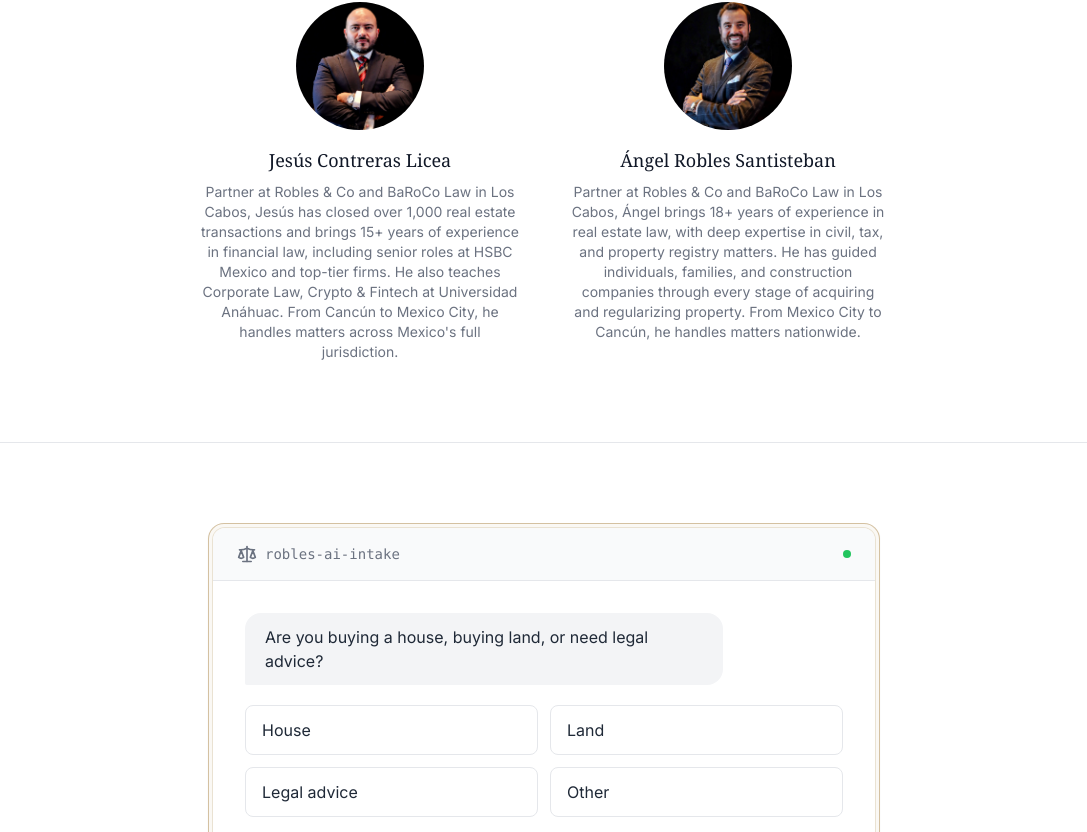
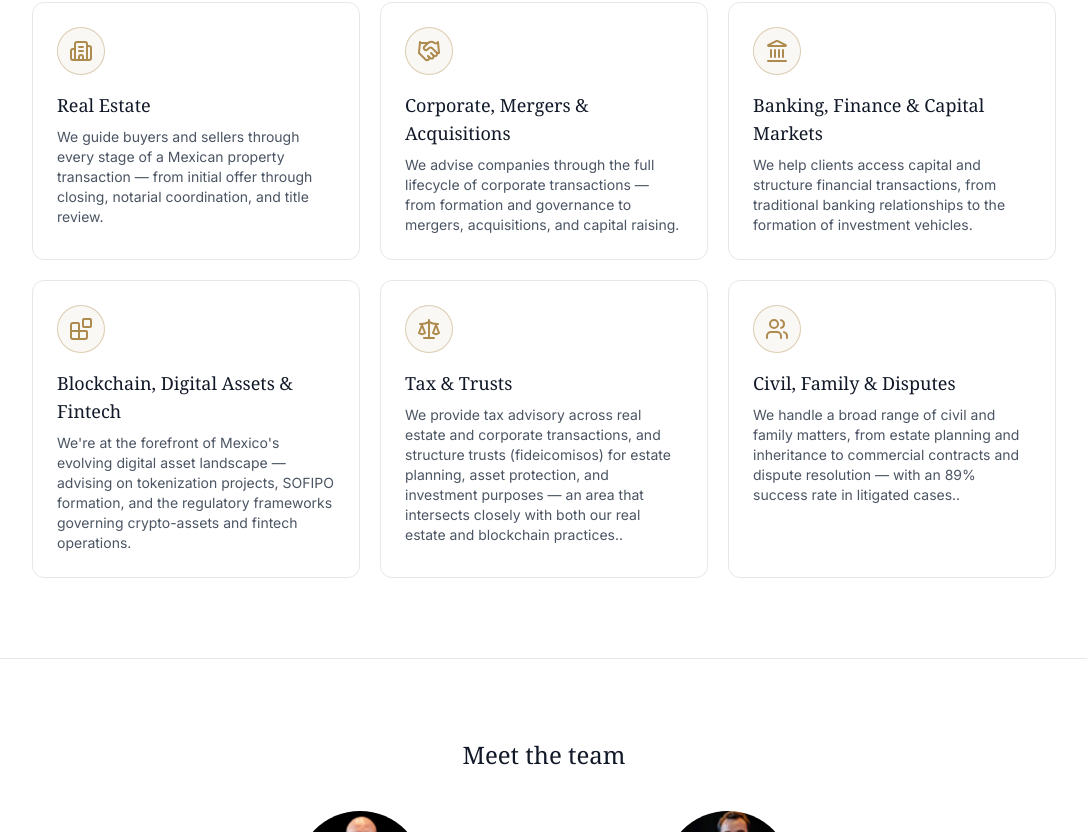
Before and after one commit to 3dwuard/Robles-Co, a Next.js app: page / in a window 1280 px wide. Shown: the part 708-1540 px from the top of the page, without its empty margins (96-1183 px from the left). Built offline with nearby package versions, Linux system fonts and the light colour scheme; no server answers.

Commit message:
Add mutli-practice-area funnel, services section, and practice area pages

```diff
--- a/app/api/notify/route.ts
+++ b/app/api/notify/route.ts
@@ -6,6 +6,7 @@ const NOTIFY_FROM = "onboarding@resend.dev";
 
 type NotifyPayload = {
   need?: string;
+  practiceArea?: string;
   description?: string;
   valueRange?: string;
   urgent?: boolean;
@@ -27,9 +28,11 @@ export async function POST(request: Request) {
     return NextResponse.json({ error: "Invalid JSON body" }, { status: 400 });
   }
 
-  const { need, description, valueRange, urgent, name, contactMethod, contactValue } = payload;
+  const { need, practiceArea, description, valueRange, urgent, name, contactMethod, contactValue } =
+    payload;
 
   const body = [
+    `Practice area: ${practiceArea ?? "-"}`,
     `Need: ${need ?? "-"}`,
     `Description: ${description ?? "-"}`,
     `Value range: ${valueRange ?? "-"}`,
--- a/app/page.tsx
+++ b/app/page.tsx
@@ -5,6 +5,7 @@ import Link from "next/link";
 import Image from "next/image";
 import { Menu, ShieldCheck, MapPin } from "lucide-react";
 import IntakePanel from "@/components/intake/IntakePanel";
+import { practiceAreas } from "@/data/practiceAreas";
 
 type NavLink = { label: string; href: string };
 
@@ -183,6 +184,36 @@ export default function Home() {
         </div>
       </section>
 
+      {/* Services */}
+      <section id="services" className="w-full border-t border-gray-200 px-6 py-20">
+        <div className="mx-auto max-w-5xl">
+          <h2 className="text-center font-serif text-2xl text-gray-900">
+            Practice areas
+          </h2>
+
+          <div className="mt-10 grid grid-cols-1 gap-5 sm:grid-cols-2 lg:grid-cols-3">
+            {practiceAreas.map((area) => {
+              const Icon = area.icon;
+              const teaser = area.summary.split(". ")[0] + ".";
+
+              return (
+                <Link
+                  key={area.slug}
+                  href={`/practice-areas/${area.slug}`}
+                  className="flex flex-col rounded-xl border border-gray-200 p-6 transition-colors hover:border-gray-400"
+                >
+                  <div className="flex h-12 w-12 items-center justify-center rounded-full border border-[#ad8a4e]/40 bg-[#ad8a4e]/[0.06]">
+                    <Icon className="h-6 w-6 text-[#ad8a4e]" />
+                  </div>
+                  <h3 className="mt-4 font-serif text-lg text-gray-900">{area.title}</h3>
+                  <p className="mt-2 text-sm text-gray-600">{teaser}</p>
+                </Link>
+              );
+            })}
+          </div>
+        </div>
+      </section>
+
       {/* Team */}
       <section id="team" className="w-full border-t border-gray-200 px-6 py-20">
         <div className="mx-auto max-w-4xl">
--- /dev/null
+++ b/app/practice-areas/[slug]/page.tsx
@@ -0,0 +1,60 @@
+import Link from "next/link";
+import { notFound } from "next/navigation";
+import { practiceAreas } from "@/data/practiceAreas";
+
+export default function PracticeAreaPage({ params }: { params: { slug: string } }) {
+  const practiceArea = practiceAreas.find((area) => area.slug === params.slug);
+
+  if (!practiceArea) {
+    notFound();
+  }
+
+  const { title, icon: Icon, summary, whatWeHandle } = practiceArea;
+
+  return (
+    <main className="flex min-h-screen flex-col items-center">
+      <div className="w-full border-b border-gray-200">
+        <div className="mx-auto flex max-w-6xl items-center px-6 py-5">
+          <Link href="/" className="font-serif text-xl tracking-wide text-gray-900">
+            Robles &amp; Co
+          </Link>
+        </div>
+      </div>
+
+      <section className="w-full px-6 py-16 sm:py-20">
+        <div className="mx-auto max-w-2xl">
+          <Link
+            href="/"
+            className="text-sm text-gray-500 transition-colors hover:text-gray-900"
+          >
+            ← Back to home
+          </Link>
+
+          <div className="mt-10 flex flex-col items-center text-center">
+            <div className="flex h-16 w-16 items-center justify-center rounded-full border border-[#ad8a4e]/40 bg-[#ad8a4e]/[0.06]">
+              <Icon className="h-8 w-8 text-[#ad8a4e]" />
+            </div>
+
+            <h1 className="mt-6 font-serif text-3xl text-gray-900 sm:text-4xl">{title}</h1>
+
+            <p className="mt-5 text-base text-gray-600 sm:text-lg">{summary}</p>
+          </div>
+
+          <div className="mt-12">
+            <p className="font-mono text-xs uppercase tracking-wide text-gray-400">
+              What we handle
+            </p>
+            <ul className="mt-4 flex flex-col gap-3">
+              {whatWeHandle.map((item) => (
+                <li key={item} className="flex items-start gap-2 text-gray-800">
+                  <span className="mt-2 h-1.5 w-1.5 flex-shrink-0 rounded-full bg-[#ad8a4e]" />
+                  <span>{item}</span>
+                </li>
+              ))}
+            </ul>
+          </div>
+        </div>
+      </section>
+    </main>
+  );
+}
--- a/components/intake/IntakePanel.tsx
+++ b/components/intake/IntakePanel.tsx
@@ -14,6 +14,7 @@ import {
   IntakeMessage,
   IntakeStage,
   Need,
+  PracticeArea,
   ValueRangeId,
 } from "./types";
 
@@ -23,7 +24,7 @@ export default function IntakePanel() {
     {
       id: 0,
       sender: "bot",
-      text: "Are you buying a house, buying land, or need legal advice?",
+      text: "What can we help you with?",
     },
   ]);
   const [answers, setAnswers] = useState<IntakeAnswers>({});
@@ -36,8 +37,8 @@ export default function IntakePanel() {
     setMessages((prev) => [...prev, { id: prev.length, sender, text }]);
   }
 
-  function handleSituationComplete(need: Need) {
-    setAnswers((prev) => ({ ...prev, need }));
+  function handleSituationComplete(need: Need, practiceArea: PracticeArea) {
+    setAnswers((prev) => ({ ...prev, need, practiceArea }));
     addMessage("bot", "Tell me about your situation.");
     setStage("describe");
   }
@@ -69,6 +70,7 @@ export default function IntakePanel() {
 
     const { error } = await supabase.from("intake_submissions").insert({
       need: finalAnswers.need,
+      practice_area: finalAnswers.practiceArea,
       description: finalAnswers.description,
       value_range: finalAnswers.valueRange,
       urgent: finalAnswers.urgent,
@@ -87,6 +89,7 @@ export default function IntakePanel() {
         headers: { "Content-Type": "application/json" },
         body: JSON.stringify({
           need: finalAnswers.need,
+          practiceArea: finalAnswers.practiceArea,
           description: finalAnswers.description,
           valueRange: finalAnswers.valueRange,
           urgent: finalAnswers.urgent,
--- a/components/intake/SituationStep.tsx
+++ b/components/intake/SituationStep.tsx
@@ -1,29 +1,70 @@
 "use client";
 
-import { AddMessage, Need, NEED_OPTIONS, optionButtonClass } from "./types";
+import { useState } from "react";
+import {
+  AddMessage,
+  Need,
+  PRACTICE_AREA_OPTIONS,
+  PRACTICE_AREA_SUB_OPTIONS,
+  PracticeArea,
+  optionButtonClass,
+} from "./types";
 
 export default function SituationStep({
   addMessage,
   onComplete,
 }: {
   addMessage: AddMessage;
-  onComplete: (need: Need) => void;
+  onComplete: (need: Need, practiceArea: PracticeArea) => void;
 }) {
-  function handleSelect(need: Need) {
+  const [practiceArea, setPracticeArea] = useState<PracticeArea | null>(null);
+
+  function handleSelectCategory(area: PracticeArea) {
+    addMessage("user", area);
+
+    const subOptions = PRACTICE_AREA_SUB_OPTIONS[area];
+    if (!subOptions) {
+      onComplete("Other", area);
+      return;
+    }
+
+    addMessage("bot", "Which of these best describes it?");
+    setPracticeArea(area);
+  }
+
+  function handleSelectNeed(need: Need) {
     addMessage("user", need);
-    onComplete(need);
+    onComplete(need, practiceArea as PracticeArea);
+  }
+
+  if (practiceArea) {
+    const subOptions = PRACTICE_AREA_SUB_OPTIONS[practiceArea] ?? [];
+    return (
+      <div className="grid grid-cols-2 gap-2 pt-1 md:gap-3">
+        {subOptions.map((need) => (
+          <button
+            key={need}
+            type="button"
+            onClick={() => handleSelectNeed(need)}
+            className={optionButtonClass}
+          >
+            {need}
+          </button>
+        ))}
+      </div>
+    );
   }
 
   return (
     <div className="grid grid-cols-2 gap-2 pt-1 md:gap-3">
-      {NEED_OPTIONS.map((need) => (
+      {PRACTICE_AREA_OPTIONS.map((area) => (
         <button
-          key={need}
+          key={area}
           type="button"
-          onClick={() => handleSelect(need)}
+          onClick={() => handleSelectCategory(area)}
           className={optionButtonClass}
         >
-          {need}
+          {area}
         </button>
       ))}
     </div>
--- a/components/intake/types.ts
+++ b/components/intake/types.ts
@@ -1,4 +1,25 @@
-export type Need = "House" | "Land" | "Legal advice" | "Other";
+export type Need =
+  | "House"
+  | "Land"
+  | "Legal advice"
+  | "M&A & Private Equity"
+  | "Banking & Capital Markets"
+  | "Digital Assets & Tokenization"
+  | "Fintech / SOFIPO & Compliance"
+  | "Tax Advisory"
+  | "Trusts & Estates"
+  | "Family Law"
+  | "Civil & Contracts"
+  | "Dispute Resolution & Arbitration"
+  | "Other";
+
+export type PracticeArea =
+  | "Real Estate"
+  | "Corporate & Financial"
+  | "Blockchain & Fintech"
+  | "Tax & Trusts"
+  | "Civil, Family & Disputes"
+  | "Other / Not listed";
 
 export type ValueRangeId = "under-250k" | "250k-750k" | "750k-1.5m" | "1.5m-plus";
 
@@ -10,6 +31,7 @@ export type IntakeMessage = { id: number; sender: "bot" | "user"; text: string }
 
 export type IntakeAnswers = {
   need?: Need;
+  practiceArea?: PracticeArea;
   description?: string;
   attachment?: File | null;
   valueRange?: ValueRangeId;
@@ -22,6 +44,33 @@ export type IntakeAnswers = {
 export type AddMessage = (sender: "bot" | "user", text: string) => void;
 
 export const NEED_OPTIONS: Need[] = ["House", "Land", "Legal advice", "Other"];
+
+export const PRACTICE_AREA_OPTIONS: PracticeArea[] = [
+  "Real Estate",
+  "Corporate & Financial",
+  "Blockchain & Fintech",
+  "Tax & Trusts",
+  "Civil, Family & Disputes",
+  "Other / Not listed",
+];
+
+export const PRACTICE_AREA_SUB_OPTIONS: Record<PracticeArea, Need[] | null> = {
+  "Real Estate": NEED_OPTIONS,
+  "Corporate & Financial": ["M&A & Private Equity", "Banking & Capital Markets", "Other"],
+  "Blockchain & Fintech": [
+    "Digital Assets & Tokenization",
+    "Fintech / SOFIPO & Compliance",
+    "Other",
+  ],
+  "Tax & Trusts": ["Tax Advisory", "Trusts & Estates", "Other"],
+  "Civil, Family & Disputes": [
+    "Family Law",
+    "Civil & Contracts",
+    "Dispute Resolution & Arbitration",
+    "Other",
+  ],
+  "Other / Not listed": null,
+};
 
 export const VALUE_OPTIONS: { id: ValueRangeId; usd: string; mxn: string }[] = [
   { id: "under-250k", usd: "Under $250k USD", mxn: "~under $4.5M MXN" },
--- /dev/null
+++ b/data/practiceAreas.ts
@@ -0,0 +1,91 @@
+import { Blocks, Building2, Handshake, Landmark, LucideIcon, Scale, Users } from "lucide-react";
+
+export type PracticeArea = {
+  slug: string;
+  title: string;
+  icon: LucideIcon;
+  summary: string;
+  whatWeHandle: string[];
+};
+
+export const practiceAreas: PracticeArea[] = [
+  {
+    slug: "real-estate",
+    title: "Real Estate",
+    icon: Building2,
+    summary:
+      "We guide buyers and sellers through every stage of a Mexican property transaction — from initial offer through closing, notarial coordination, and title review. Our particular strength is cross-border purchases: helping foreign buyers navigate fideicomiso structures, tax obligations, and regulatory requirements specific to non-Mexican nationals acquiring property in Mexico City and Cancún.",
+    whatWeHandle: [
+      "Purchase and sale agreements",
+      "Title review and due diligence",
+      "Closing coordination",
+      "Fideicomiso structuring for foreign buyers",
+      "Post-purchase tax compliance",
+    ],
+  },
+  {
+    slug: "corporate-ma",
+    title: "Corporate, Mergers & Acquisitions",
+    icon: Handshake,
+    summary:
+      "We advise companies through the full lifecycle of corporate transactions — from formation and governance to mergers, acquisitions, and capital raising. Our team structures deals for both domestic and foreign entities across civil, commercial, and financial sectors.",
+    whatWeHandle: [
+      "Company formation and corporate governance",
+      "M&A structuring and due diligence",
+      "Private equity and venture capital transactions",
+      "Cross-border deal structuring",
+    ],
+  },
+  {
+    slug: "banking-finance",
+    title: "Banking, Finance & Capital Markets",
+    icon: Landmark,
+    summary:
+      "We help clients access capital and structure financial transactions, from traditional banking relationships to the formation of investment vehicles. Our experience spans institutional finance and the newer instruments reshaping how capital moves in Mexico.",
+    whatWeHandle: [
+      "Investment fund formation",
+      "Capital markets transactions",
+      "Financing agreements",
+      "Regulatory compliance for financial entities",
+    ],
+  },
+  {
+    slug: "blockchain-fintech",
+    title: "Blockchain, Digital Assets & Fintech",
+    icon: Blocks,
+    summary:
+      "We're at the forefront of Mexico's evolving digital asset landscape — advising on tokenization projects, SOFIPO formation, and the regulatory frameworks governing crypto-assets and fintech operations. Few firms in Mexico combine real estate depth with this level of blockchain fluency.",
+    whatWeHandle: [
+      "Token issuance and structuring",
+      "SOFIPO formation and licensing",
+      "Smart contract and DAO advisory",
+      "Crypto-asset regulatory compliance",
+    ],
+  },
+  {
+    slug: "tax-trusts",
+    title: "Tax & Trusts",
+    icon: Scale,
+    summary:
+      "We provide tax advisory across real estate and corporate transactions, and structure trusts (fideicomisos) for estate planning, asset protection, and investment purposes — an area that intersects closely with both our real estate and blockchain practices.",
+    whatWeHandle: [
+      "Transactional tax advisory",
+      "Fideicomiso structuring",
+      "Estate and succession planning",
+      "Tax compliance for foreign asset holders",
+    ],
+  },
+  {
+    slug: "civil-family-disputes",
+    title: "Civil, Family & Disputes",
+    icon: Users,
+    summary:
+      "We handle a broad range of civil and family matters, from estate planning and inheritance to commercial contracts and dispute resolution — with an 89% success rate in litigated cases.",
+    whatWeHandle: [
+      "Family law and succession",
+      "Civil and commercial contracts",
+      "Litigation and arbitration",
+      "Dispute resolution and negotiation",
+    ],
+  },
+];
```
